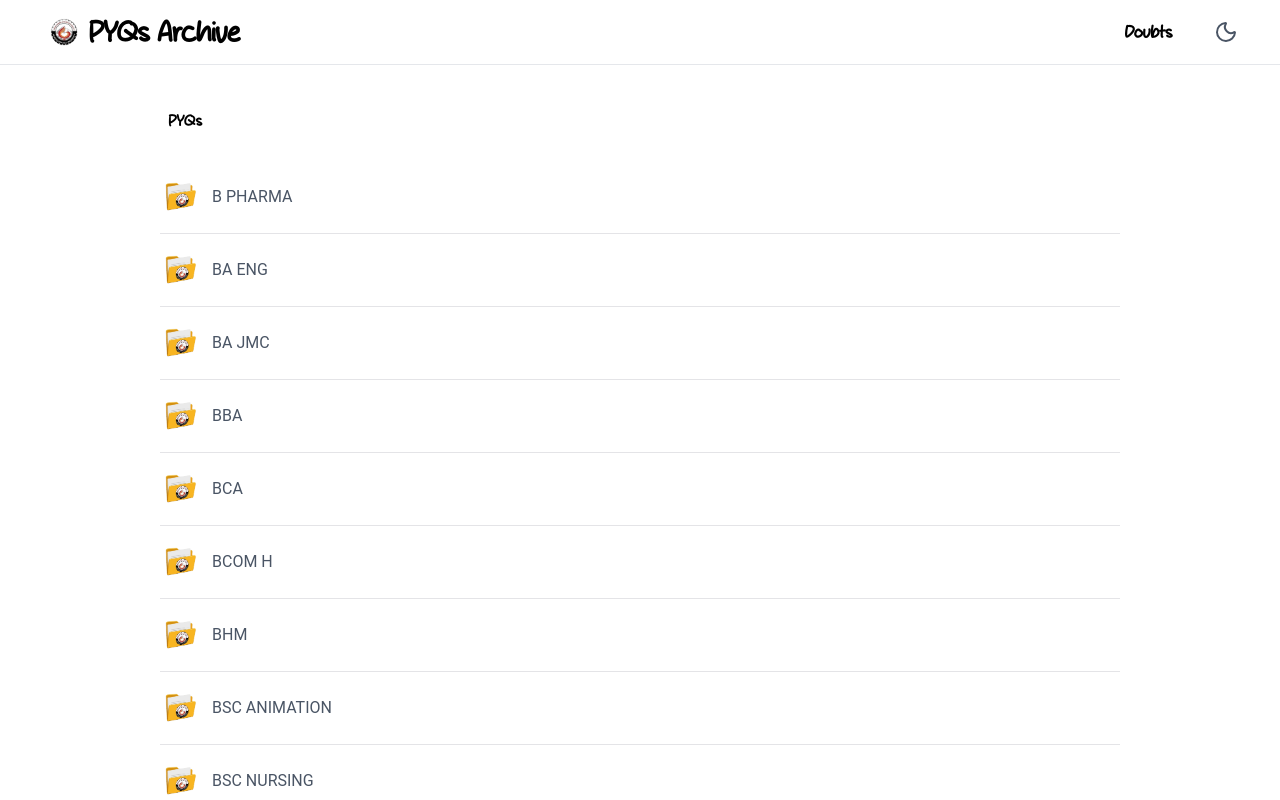
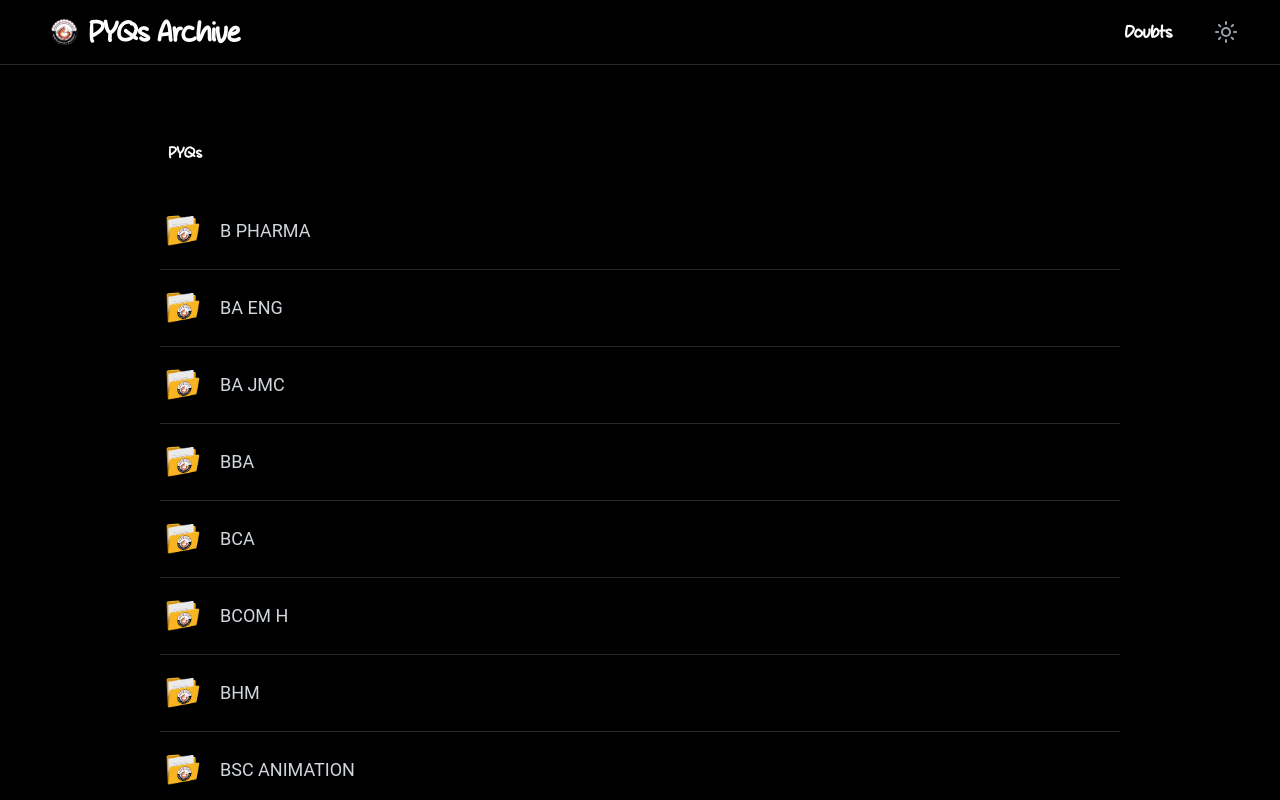
Before and after one commit to priyansunegi-dev0/GEHU-Archive, a React (Vite) app: page /pyqs in a window 1280 px wide. Shown: the top 800 px of the page. Built offline with nearby package versions, Linux system fonts and the light colour scheme.

Commit message:
feat: add Google AdSense slot 2605579668, default theme to dark, and increase folder icon and text size

```diff
--- a/index.html
+++ b/index.html
@@ -9,6 +9,8 @@
     <meta name="description" content="GEHU Archive is a student‑driven collection of previous‑year question papers of Graphic Era Hill University, Dehradun Campus. It also hosts a Doubts section where students can ask and answer queries." />
     <meta name="google-site-verification" content="NRFqD6bK78-dqnkurPgIIvop_DdFZUT4zUpHCpSvBgs" />
     <meta name="google-adsense-account" content="ca-pub-7929053030272353">
+    <script async src="https://pagead2.googlesyndication.com/pagead/js/adsbygoogle.js?client=ca-pub-7929053030272353"
+     crossorigin="anonymous"></script>
     <meta name="keywords" content="gehu pyqs, geu pyqs, pyqs graphic era hill university, graphic era university pyqs, graphic era hill university pyqs, pyqs gehu dehradun, dehradun gehu pyqs" />
     <title>GEHU Archive | PYQs</title>
     <meta property="og:image" content="/logo.webp">
--- a/src/App.tsx
+++ b/src/App.tsx
@@ -69,7 +69,7 @@ const PageSkeleton = () => (
 
 export function App() {
   return (
-    <ThemeProvider attribute="class" defaultTheme="light" enableSystem>
+    <ThemeProvider attribute="class" defaultTheme="dark" enableSystem={false}>
       <Toaster />
       <Router>
         <Suspense fallback={<PageSkeleton />}>
--- /dev/null
+++ b/src/components/AdBanner.tsx
@@ -0,0 +1,25 @@
+import { useEffect } from 'react';
+
+export function AdBanner() {
+  useEffect(() => {
+    try {
+      // @ts-ignore
+      (window.adsbygoogle = window.adsbygoogle || []).push({});
+    } catch (err) {
+      console.error("AdSense error: ", err);
+    }
+  }, []);
+
+  return (
+    <div className="w-full my-4 overflow-hidden flex justify-center">
+      <ins
+        className="adsbygoogle"
+        style={{ display: 'block', width: '100%' }}
+        data-ad-client="ca-pub-7929053030272353"
+        data-ad-slot="2605579668"
+        data-ad-format="auto"
+        data-full-width-responsive="true"
+      />
+    </div>
+  );
+}
--- a/src/pages/Home.tsx
+++ b/src/pages/Home.tsx
@@ -1,6 +1,7 @@
 import { useEffect, useMemo, useState } from 'react';
 import { useSearchParams } from 'react-router-dom';
 import { SEO } from '@/components/SEO';
+import { AdBanner } from '@/components/AdBanner';
 import { ArrowUp } from 'lucide-react';
 import type { Folder as FolderType, PDF } from '@/types';
 
@@ -10,7 +11,7 @@ const FolderImg = ({ name }: { name: string }) => {
     <img
       src={isSpecial ? "/folder-special.svg" : "/folder.webp"}
       alt="folder"
-      className="h-8 w-8 sm:h-10 sm:w-10 flex-shrink-0"
+      className="h-9 w-9 sm:h-11 sm:w-11 flex-shrink-0"
       fetchPriority="high"
     />
   );
@@ -243,6 +244,8 @@ export function Home() {
     <main className="max-w-5xl mx-auto px-4 sm:px-6 lg:px-8 py-10">
       <SEO page="home" />
 
+      <AdBanner />
+
       {/* Top Header Section with Breadcrumb */}
       <div className="flex flex-col sm:flex-row sm:items-center sm:justify-between gap-4 mb-6">
         <nav className="flex items-center gap-1 text-base md:text-lg flex-wrap">
@@ -292,10 +295,10 @@ export function Home() {
                 <div key={folder.id} className="py-4">
                   <button
                     onClick={() => openFolder(folder)}
-                    className="flex w-full items-center gap-3 text-sm text-gray-600 dark:text-gray-300 hover:text-black dark:hover:text-white transition-colors"
+                    className="flex w-full items-center gap-4 text-sm text-gray-600 dark:text-gray-300 hover:text-black dark:hover:text-white transition-colors"
                   >
                     <FolderImg name={folder.name} />
-                    <span style={{ fontFamily: "'Roboto', sans-serif" }} className="text-xs md:text-sm lg:text-base">
+                    <span style={{ fontFamily: "'Roboto', sans-serif" }} className="text-sm md:text-base lg:text-lg">
                       {!currentFolder
                         ? folder.name.toUpperCase()
                         : (folder.name.toUpperCase() === "OTHERS" || folder.name.toUpperCase() === "OLD")
```
